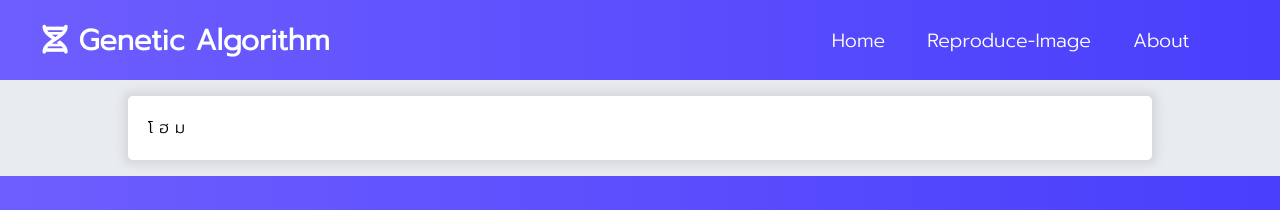
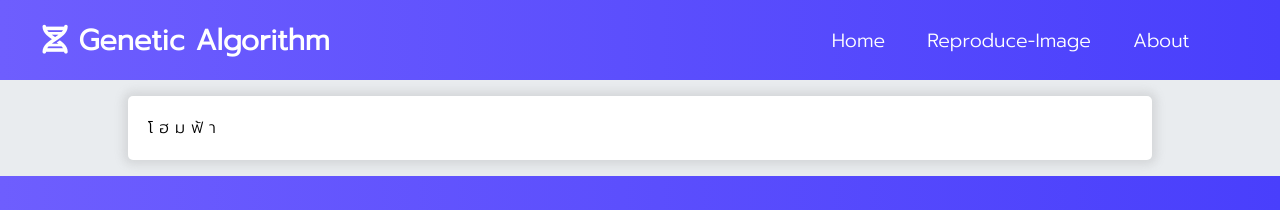
Before and after one commit to if-else-ai/ga-frontend, a React (Create React App) app: page / in a window 1280 px wide. Shown: the top 210 px of the page. Built offline with nearby package versions, Linux system fonts and the light colour scheme.

Commit message:
Update Home.js

```diff
--- a/src/pages/Home.js
+++ b/src/pages/Home.js
@@ -1,9 +1,9 @@
 import React, { Component } from "react";
 
 class Home extends Component {
-  render() {
-    return <div className="page">โ ฮ ม</div>;
-  }
+    render() {
+        return <div className = "page" > โ ฮ ม ฟ้ า < /div>;
+    }
 }
 
 export default Home;
```
